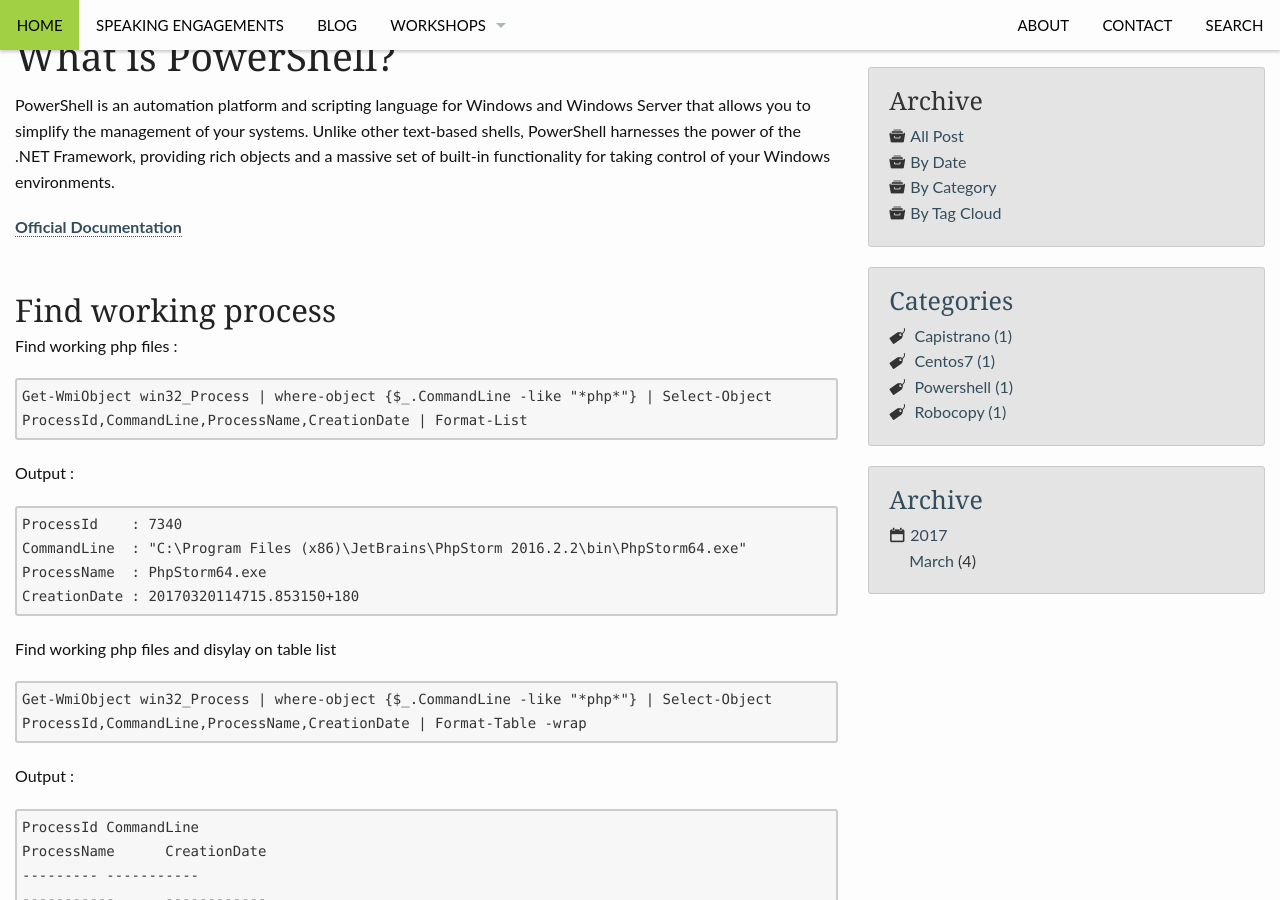
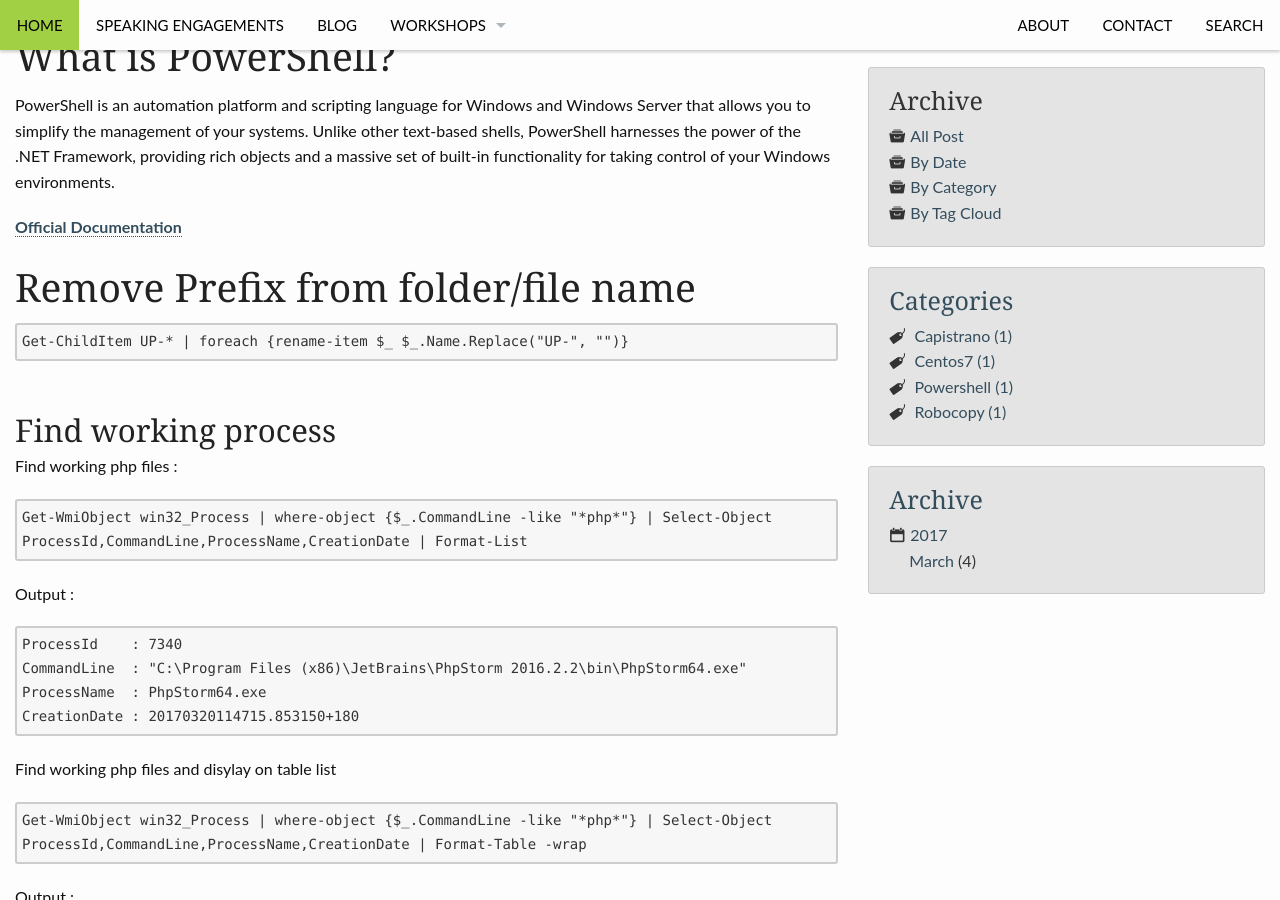
Before and after one commit to makinuk/makinuk.github.io, a Jekyll site: the page built from _posts/2017/2017-03-21-useful-poweshell-commands.md, in a window 1280 px wide and 900 px high, scrolled down 336 px. Built offline with Jekyll 4.4.1, drawn with Linux system fonts in a browser that asks for light colours; nearby versions of some CDN libraries; comment, search, counter and statistics services are not loaded.

Commit message:
Create 2017-03-21-useful-poweshell-commands.md

````diff
--- a/_posts/2017/2017-03-21-useful-poweshell-commands.md
+++ b/_posts/2017/2017-03-21-useful-poweshell-commands.md
@@ -18,8 +18,14 @@ Unlike other text-based shells, PowerShell harnesses the power of the .NET Frame
 
 [Official Documentation](https://msdn.microsoft.com/en-us/powershell/reference/5.1/microsoft.powershell.management/microsoft.powershell.management)
 
+# Remove Prefix from folder/file name
+
+```
+Get-ChildItem UP-* | foreach {rename-item $_ $_.Name.Replace("UP-", "")}
+```
+
+
 ## Find working process
-
 
 Find working php files :
 
````
